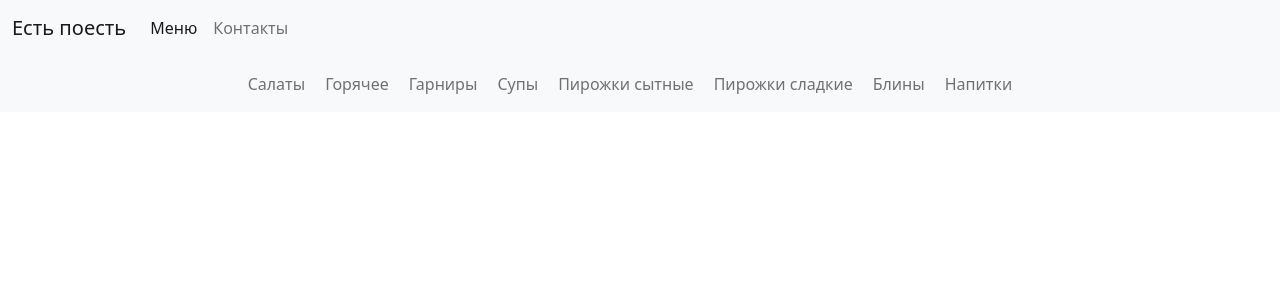
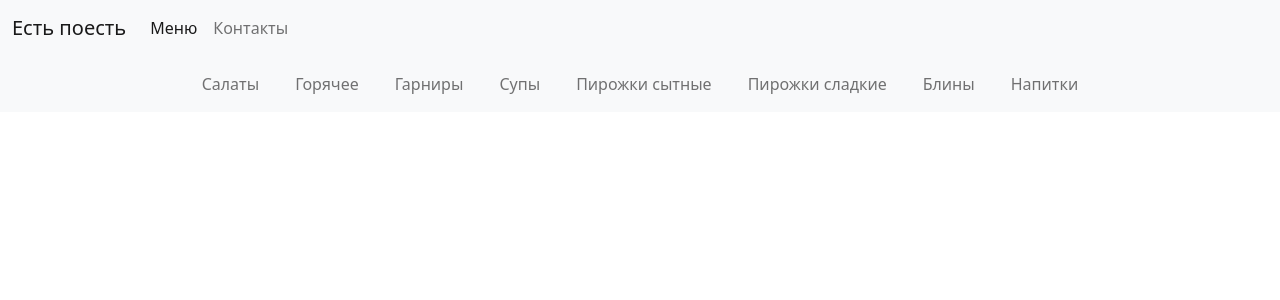
Before and after one commit to Gozebone/eat2eat, a Django app: page / in a window 1280 px wide. Shown: the top 300 px of the page. Run offline with Django 4.2, Linux system fonts and the light colour scheme; data that the repository does not hold is empty.

Commit message:
style changes on active link

```diff
--- a/static/css/home.css
+++ b/static/css/home.css
@@ -2,11 +2,18 @@
     overflow: auto;
     white-space: nowrap;
     flex-direction: row;
+    column-gap: 20px;
+}
+
+.navbar-nav.scrollable .nav-link.active {
+    color: white;
+    background-color: #fd7441;
 }
 
 div.scrollable a {
     text-align: center;
-    margin-right: 20px;
+    border-radius: 0.5em;
+    padding: 0.5em;
 }
 
 #menu {
--- a/templates/contacts.html
+++ b/templates/contacts.html
@@ -8,6 +8,8 @@
 
 
 {% block main_content %}
+    <h2>Есть поесть</h2>
+    <h2>Хлеб и кофе</h2>
 {% endblock main_content %}
 
 
```
